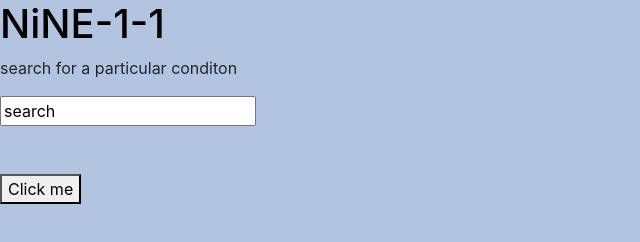
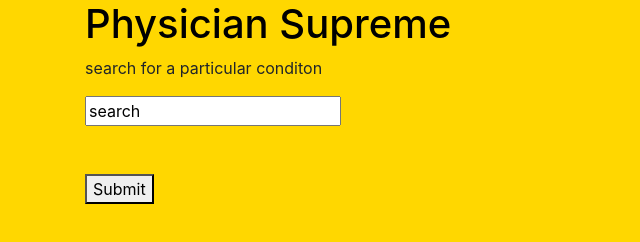
Before and after one commit to iancookwestgate/better-doctor, a website built with webpack: page src/index.html in a window 1280 px wide. Shown: the whole page, without its empty margins (0-640 px from the left). Built offline with nearby package versions, Linux system fonts and the light colour scheme.

```diff
--- a/src/index.html
+++ b/src/index.html
@@ -3,18 +3,20 @@
 <head>
   <script src="https://ajax.googleapis.com/ajax/libs/jquery/1.12.0/jquery.min.js"></script>
   <script type="text/javascript" src="bundle.js"></script>
-  <title>Better Doctor</title>
+  <title>Physician Supreme</title>
 </head>
 <body>
-  <h1>NiNE-1-1</h1>
-  <p> search for a particular conditon</p>
-  <input id="oral" type="text" onfocus="this.value=''" value="search">
-  <br>
-  <br>
-  <br>
-  <button class="callApi" type="submit" name="button">Click me</button>
-  <div class="output">
+  <div class="container">
+    <h1>Physician Supreme</h1>
+    <p> search for a particular conditon</p>
+    <input id="condition" type="text" onfocus="this.value=''" value="search">
+    <br>
+    <br>
+    <br>
+    <button class="callApi" type="submit" name="button">Submit</button>
+    <div class="output">
 
+    </div>
   </div>
 </body>
 </html>
--- a/src/main.js
+++ b/src/main.js
@@ -13,7 +13,7 @@
       let body = JSON.parse(response);
       const myObj = body.data;
       console.log(body);
-      let input = $("#oral").val();
+      let input = $("#condition").val();
       body.data.forEach(function(index){
         for (let i = 0; i < index.specialties.length; i++) {
           if (index.specialties[i].description.match(input)) {
--- a/src/sass/styles.scss
+++ b/src/sass/styles.scss
@@ -1,5 +1,5 @@
 body {
-  background-color:#b3c4e0;
+  background-color: gold;
 }
 h1 {
   color: black;
```
Also changed, not shown: spec/support/jasmine.json (deleted, +0 -11 lines), README.md, spec/tester-spec.js (deleted).
